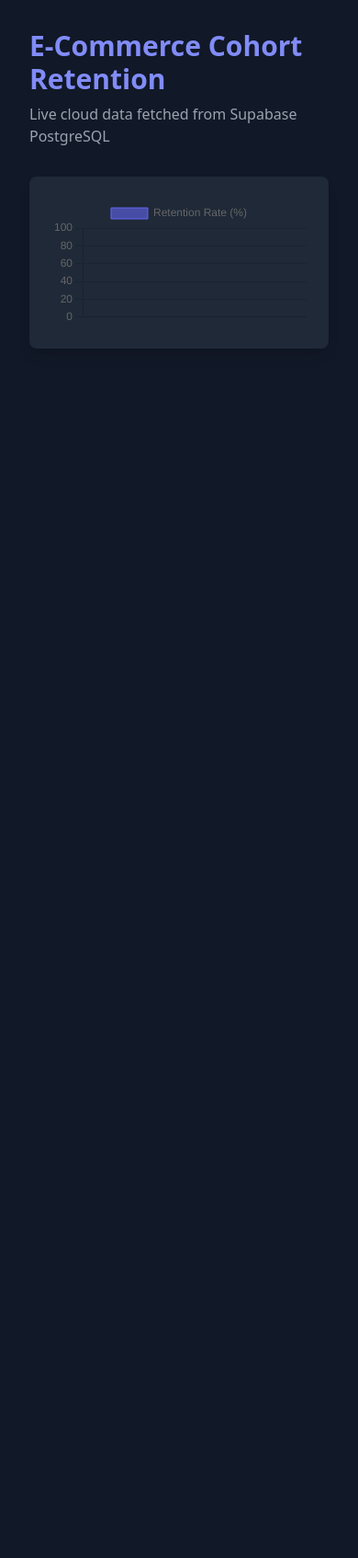
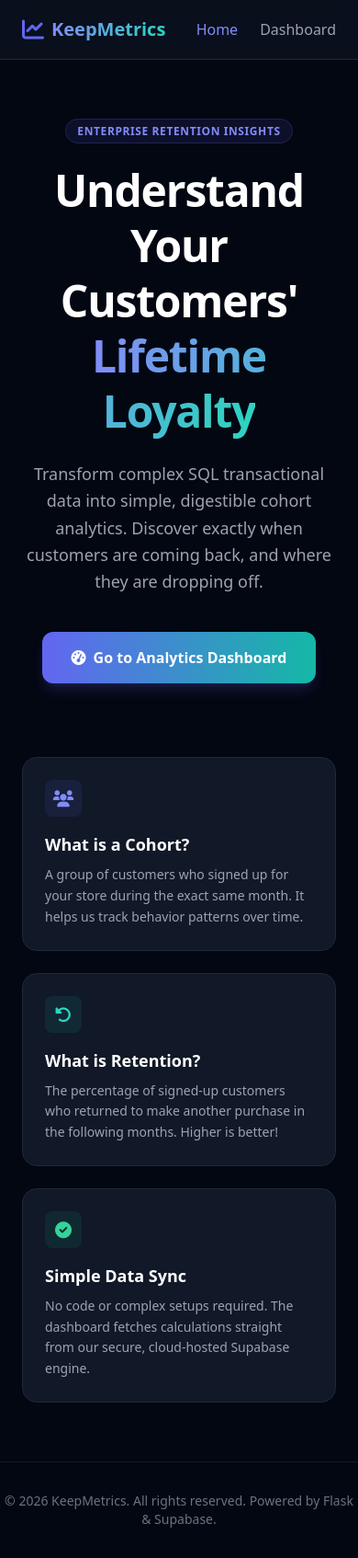
Before and after one commit to Muskng/ecommerce-retention-engine, a Flask app: page / in a window 390 px wide. Shown: the whole page at 92% size. Before the commit the page ends 379 px from the top, so only its background shows below. Run offline with Flask 3, Linux system fonts and the light colour scheme; data that the repository does not hold is empty; some libraries are stand-ins or nearby versions.

Commit message:
feat: implement dual-page layout with home and analytics workspace

```diff
--- a/app.py
+++ b/app.py
@@ -5,14 +5,14 @@ from psycopg2.extras import RealDictCursor
 
 app = Flask(__name__)
 
-# Connection helper to talk to Supabase
+# Connection helper pointing to the correct Mumbai Pooler
 def get_db_connection():
     conn = psycopg2.connect(
-        host="db.tfcvzfmkfhmblqcycfbm.supabase.co",
+        host="aws-1-ap-south-1.pooler.supabase.com",
         database="postgres",
-        user="postgres",
-        password="Shubhlabh0305",  # <-- Change this to your actual Supabase password!
-        port="5432"
+        user="postgres.tfcvzfmkfhmblqcycfbm",
+        password="Shubhlabh0305",
+        port="6543"
     )
     return conn
 
@@ -22,21 +22,23 @@ def get_cohort_data():
     try:
         conn = get_db_connection()
         cursor = conn.cursor(cursor_factory=RealDictCursor)
-
-        # Pull data directly from our online PostgreSQL View!
         cursor.execute("SELECT * FROM vw_cohort_retention;")
         results = cursor.fetchall()
-
         cursor.close()
         conn.close()
         return jsonify(results)
     except Exception as e:
         return jsonify({"error": str(e)}), 500
 
-# Route 2: Render our HTML dashboard file
+# NEW Route 2: The Beautiful, Professional Landing Page
 @app.route('/')
 def home():
     return render_template('index.html')
 
+# NEW Route 3: The Dedicated Analytics Dashboard Page
+@app.route('/dashboard')
+def dashboard():
+    return render_template('dashboard.html')
+
 if __name__ == '__main__':
     app.run(debug=True)
--- a/templates/index.html
+++ b/templates/index.html
@@ -3,54 +3,80 @@
 <head>
     <meta charset="UTF-8">
     <meta name="viewport" content="width=device-width, initial-scale=1.0">
-    <title>E-Commerce Retention Dashboard</title>
-    <script src="https://cdn.jsdelivr.net/npm/chart.js"></script>
+    <title>Customer Analytics Portal</title>
     <script src="https://cdn.tailwindcss.com"></script>
+    <link rel="stylesheet" href="https://cdnjs.cloudflare.com/ajax/libs/font-awesome/6.0.0/css/all.min.css">
 </head>
-<body class="bg-gray-900 text-white min-h-screen p-8">
-    <div class="max-w-4xl mx-auto">
-        <h1 class="text-3xl font-bold mb-2 text-indigo-400">E-Commerce Cohort Retention</h1>
-        <p class="text-gray-400 mb-8">Live cloud data fetched from Supabase PostgreSQL</p>
+<body class="bg-gray-950 text-white min-h-screen flex flex-col justify-between">
 
-        <div class="bg-gray-800 p-6 rounded-lg shadow-lg">
-            <canvas id="retentionChart" class="w-full h-96"></canvas>
+    <nav class="border-b border-gray-800 bg-gray-900/50 backdrop-blur-md sticky top-0 z-50">
+        <div class="max-w-6xl mx-auto px-6 py-4 flex justify-between items-center">
+            <div class="flex items-center gap-2">
+                <i class="fa-solid fa-chart-line text-indigo-500 text-2xl"></i>
+                <span class="text-xl font-bold bg-clip-text text-transparent bg-gradient-to-r from-indigo-400 to-teal-400">KeepMetrics</span>
+            </div>
+            <div class="flex gap-6">
+                <a href="/" class="text-indigo-400 font-medium">Home</a>
+                <a href="/dashboard" class="text-gray-400 hover:text-white transition">Dashboard</a>
+            </div>
         </div>
-    </div>
+    </nav>
 
-    <script>
-        // Fetch our live API data and render it on a bar chart!
-        fetch('/api/cohort-data')
-            .then(response => response.json())
-            .then(data => {
-                const ctx = document.getElementById('retentionChart').getContext('2d');
+    <main class="max-w-5xl mx-auto px-6 py-16 flex-grow flex flex-col justify-center">
+        <div class="text-center max-w-3xl mx-auto">
+            <span class="px-3 py-1 bg-indigo-500/10 text-indigo-400 border border-indigo-500/20 rounded-full text-xs font-semibold uppercase tracking-wider">
+                Enterprise Retention Insights
+            </span>
+            <h1 class="text-5xl font-extrabold tracking-tight mt-6 mb-6 leading-tight">
+                Understand Your Customers' <span class="text-transparent bg-clip-text bg-gradient-to-r from-indigo-400 to-teal-400">Lifetime Loyalty</span>
+            </h1>
+            <p class="text-lg text-gray-400 mb-10 leading-relaxed">
+                Transform complex SQL transactional data into simple, digestible cohort analytics. Discover exactly when customers are coming back, and where they are dropping off.
+            </p>
 
-                // Format our data for Chart.js
-                const labels = data.map(row => {
-                    let date = new Date(row.cohort_month);
-                    return date.toLocaleString('default', { month: 'short', year: 'numeric' });
-                });
-                const rates = data.map(row => row.retention_rate);
+            <div class="flex justify-center gap-4">
+                <a href="/dashboard" class="px-8 py-4 bg-gradient-to-r from-indigo-500 to-teal-500 hover:from-indigo-600 hover:to-teal-600 rounded-xl font-bold shadow-lg shadow-indigo-500/20 transition-all transform hover:-translate-y-0.5 flex items-center gap-2">
+                    <i class="fa-solid fa-gauge-high"></i> Go to Analytics Dashboard
+                </a>
+            </div>
+        </div>
 
-                new Chart(ctx, {
-                    type: 'bar',
-                    data: {
-                        labels: labels,
-                        datasets: [{
-                            label: 'Retention Rate (%)',
-                            data: rates,
-                            backgroundColor: 'rgba(99, 102, 241, 0.6)',
-                            borderColor: 'rgba(99, 102, 241, 1)',
-                            borderWidth: 1
-                        }]
-                    },
-                    options: {
-                        responsive: true,
-                        scales: {
-                            y: { beginAtZero: true, max: 100 }
-                        }
-                    }
-                });
-            });
-    </script>
+        <div class="grid md:grid-cols-3 gap-6 mt-20">
+            <div class="bg-gray-900 border border-gray-800 p-6 rounded-2xl">
+                <div class="w-10 h-10 bg-indigo-500/10 text-indigo-400 flex items-center justify-center rounded-lg mb-4 text-lg">
+                    <i class="fa-solid fa-users"></i>
+                </div>
+                <h3 class="text-lg font-semibold mb-2">What is a Cohort?</h3>
+                <p class="text-sm text-gray-400 leading-relaxed">
+                    A group of customers who signed up for your store during the exact same month. It helps us track behavior patterns over time.
+                </p>
+            </div>
+
+            <div class="bg-gray-900 border border-gray-800 p-6 rounded-2xl">
+                <div class="w-10 h-10 bg-teal-500/10 text-teal-400 flex items-center justify-center rounded-lg mb-4 text-lg">
+                    <i class="fa-solid fa-rotate-left"></i>
+                </div>
+                <h3 class="text-lg font-semibold mb-2">What is Retention?</h3>
+                <p class="text-sm text-gray-400 leading-relaxed">
+                    The percentage of signed-up customers who returned to make another purchase in the following months. Higher is better!
+                </p>
+            </div>
+
+            <div class="bg-gray-900 border border-gray-800 p-6 rounded-2xl">
+                <div class="w-10 h-10 bg-emerald-500/10 text-emerald-400 flex items-center justify-center rounded-lg mb-4 text-lg">
+                    <i class="fa-solid fa-circle-check"></i>
+                </div>
+                <h3 class="text-lg font-semibold mb-2">Simple Data Sync</h3>
+                <p class="text-sm text-gray-400 leading-relaxed">
+                    No code or complex setups required. The dashboard fetches calculations straight from our secure, cloud-hosted Supabase engine.
+                </p>
+            </div>
+        </div>
+    </main>
+
+    <footer class="border-t border-gray-900 bg-gray-950 py-8 text-center text-sm text-gray-500">
+        &copy; 2026 KeepMetrics. All rights reserved. Powered by Flask & Supabase.
+    </footer>
+
 </body>
 </html>
```
Also changed, not shown: templates/dashboard.html (added, +176 -0 lines).
